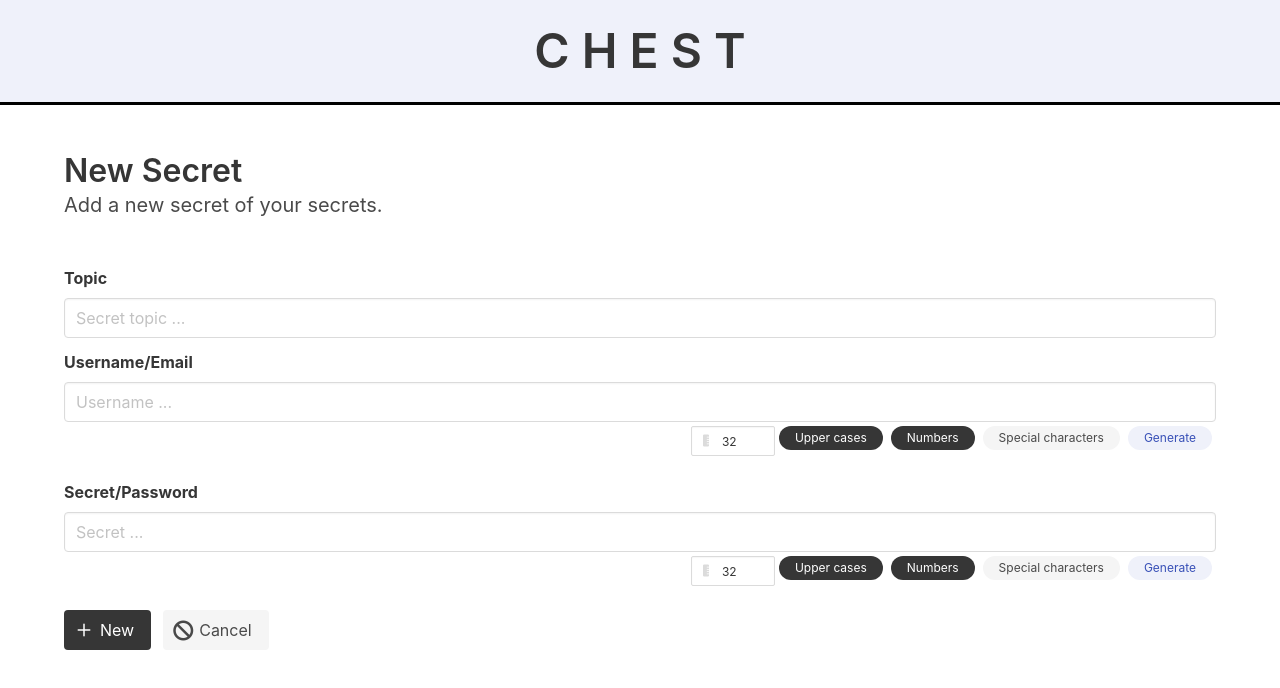
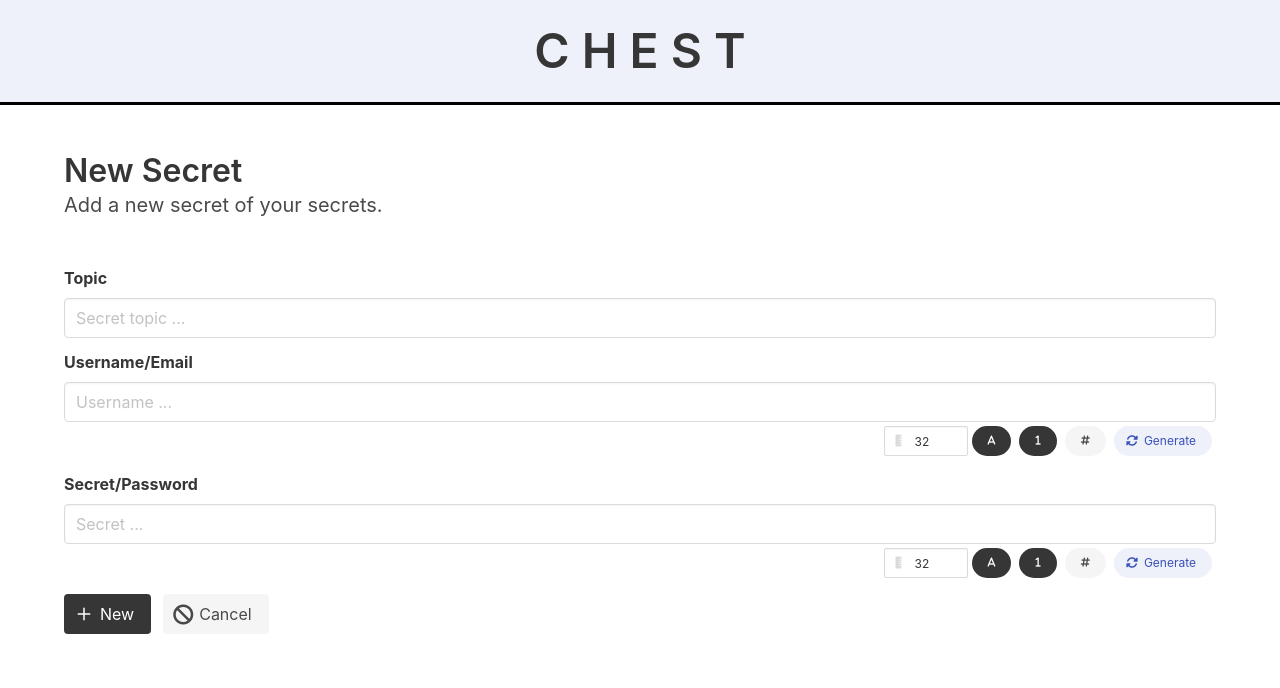
Before and after one commit to you97ssef/Vault, a Vue app: page /categories/1/new-secret in a window 1280 px wide. Shown: the top 688 px of the page. Built offline with nearby package versions, Linux system fonts and the light colour scheme.

Commit message:
changed secret generator btns to icons

```diff
--- a/src/components/SecretGenerator.vue
+++ b/src/components/SecretGenerator.vue
@@ -1,6 +1,6 @@
 <template>
   <div class="help is-flex is-justify-content-end is-flex-wrap-wrap">
-        <div class="field">
+        <div class="field m-0">
             <div class="control has-icons-left">
                 <input class="length input is-small" type="number" placeholder="Normal" v-model="length">
                 <span class="icon is-small is-left">
@@ -8,29 +8,33 @@
                 </span>
             </div>
         </div>
-
         <span
-            class="button tag is-rounded mx-1 mb-1"
+            class="button is-small is-rounded mx-1 mb-1"
             @click="toggle('upper')"
             :class="upper ? 'is-dark' : 'is-light'"
         >
-            Upper cases
+            <i class="fa-solid fa-sm fa-a"></i>
         </span>
         <span
-            class="button tag is-rounded mx-1 mb-1"
+            class="button is-small is-rounded mx-1 mb-1"
             @click="toggle('numbers')"
             :class="numbers ? 'is-dark' : 'is-light'"
         >
-            Numbers
+            <i class="fa-solid fa-sm fa-1"></i>
         </span>
         <span
-            class="button tag is-rounded mx-1 mb-1"
+            class="button is-small is-rounded mx-1 mb-1"
             @click="toggle('specials')"
             :class="specials ? 'is-dark' : 'is-light'"
         >
-            Special characters
+            <i class="fa-solid fa-sm fa-hashtag"></i>
         </span>
-        <button class="button tag is-link is-light is-rounded mx-1 mb-1" type="button" @click="generateSecret()">Generate</button>
+        <button class="button is-small is-rounded is-link is-light mx-1 mb-1" type="button" @click="generateSecret()">
+            <div class="icon">
+                <i class="fa-solid fa-rotate"></i>
+            </div>
+            <span>Generate</span>
+        </button>
     </div>
 </template>
 
```
